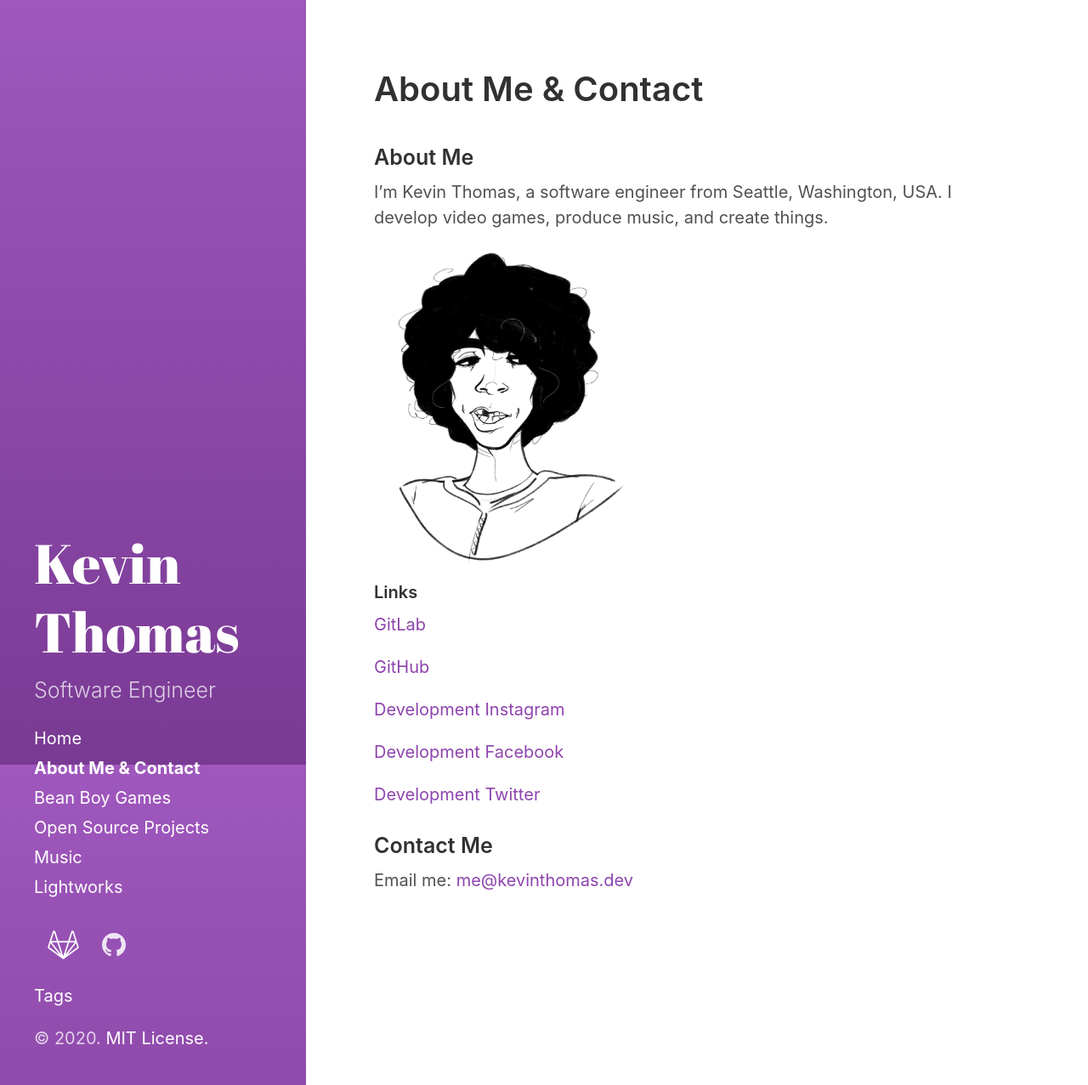
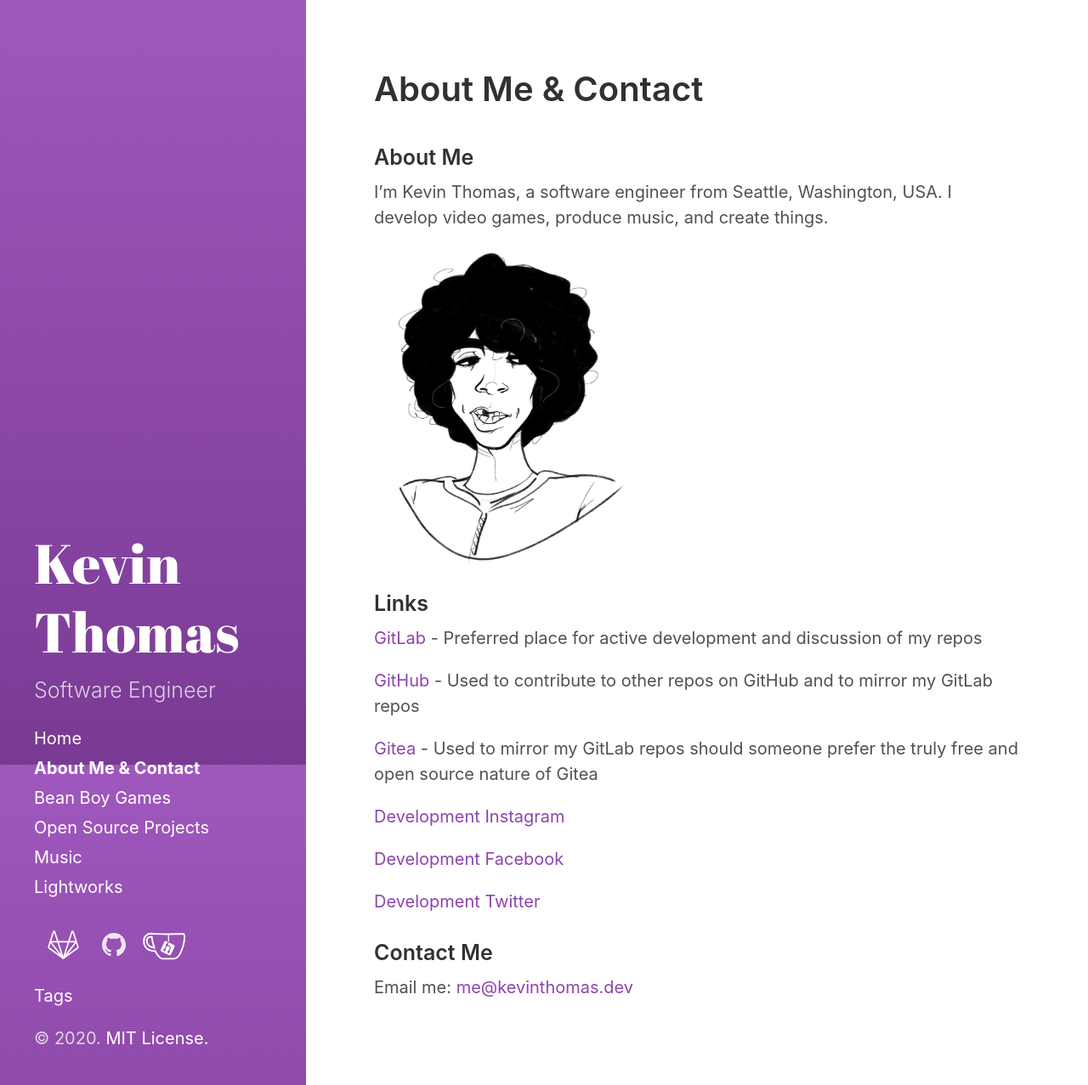
Before and after one commit to KevinNThomas/kevinthomas.dev, a Jekyll site: the page built from about-me-contact.md, in a window 1280 px wide and 1277 px high. Shown: the whole window at 85% size. Built offline with Jekyll 4.4.1, drawn with Linux system fonts in a browser that asks for light colours.

Commit message:
Add gitea links and logo

```diff
--- a/_includes/sidebar-icon-links.html
+++ b/_includes/sidebar-icon-links.html
@@ -17,6 +17,11 @@
     <a id="github-link" class="icon" title="My GitHub" aria-label="My GitHub" href="https://github.com/KevinNThomas"
         target="_blank">
         {% include svg/github.svg %}
+    </a>
+
+    <a id="gitea-link" class="icon" title="My Gitea" aria-label="My Gitea" href="https://gitea.com/KevinNThomas"
+        target="_blank">
+        {% include svg/gitea.svg %}
     </a>
 
     <!-- <a id="subscribe-link"
--- a/about-me-contact.md
+++ b/about-me-contact.md
@@ -11,10 +11,12 @@ I'm Kevin Thomas, a software engineer from Seattle, Washington, USA. I develop v
 
 <img alt="Mobile home page" src="/assets/images/me.jpg?" width="300px" />
 
-#### Links
-<a href="https://gitlab.com/KevinNThomas" target="_blank">GitLab</a>
+### Links
+<a href="https://gitlab.com/KevinNThomas" target="_blank">GitLab</a> - Preferred place for active development and discussion of my repos
 
-<a href="https://github.com/KevinNThomas" target="_blank">GitHub</a>
+<a href="https://github.com/KevinNThomas" target="_blank">GitHub</a> - Used to contribute to other repos on GitHub and to mirror my GitLab repos
+
+<a href="https://gitea.com/KevinNThomas" target="_blank">Gitea</a> - Used to mirror my GitLab repos should someone prefer the truly free and open source nature of Gitea
 
 <a href="https://www.instagram.com/kevinthomasdev" target="_blank">Development Instagram</a>
 
```
Also changed, not shown: _includes/svg/gitea.svg (added).
